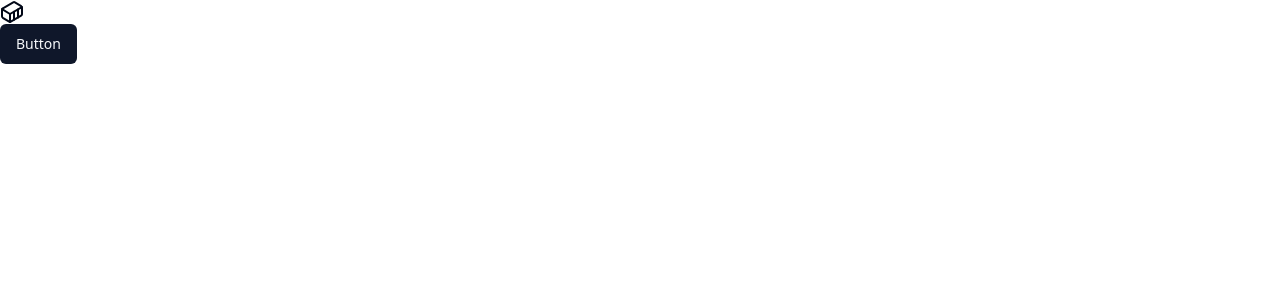
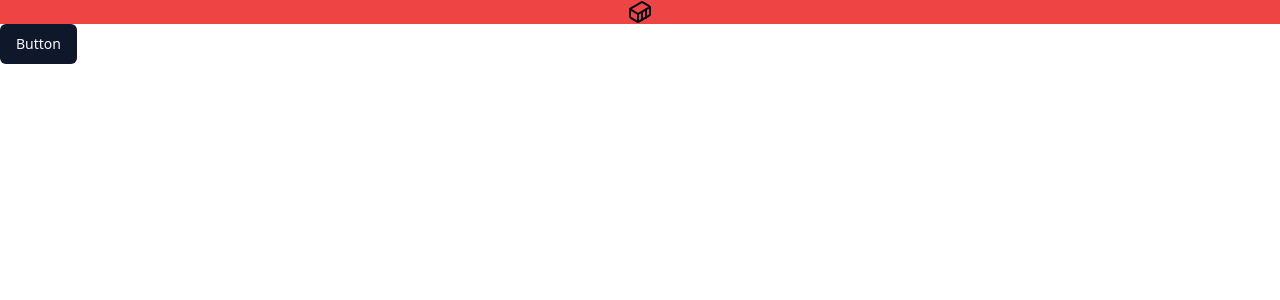
Before and after one commit to rahathasanDev/Redux-To-Do-App, a React (Vite) app: page / in a window 1280 px wide. Shown: the top 300 px of the page. Built offline with nearby package versions, Linux system fonts and the light colour scheme.

Commit message:
some changes

```diff
--- a/src/pages/Todo.tsx
+++ b/src/pages/Todo.tsx
@@ -1,10 +1,9 @@
 import TodoContainer from "@/components/todo/TodoContainer";
 import { Container } from "lucide-react";
 
-
 const Todo = () => {
   return (
-    <Container>
+    <Container className="bg-red-500 w-full">
       <h1>My Todos</h1>
       <h2>Todo container</h2>
       <div>
```
